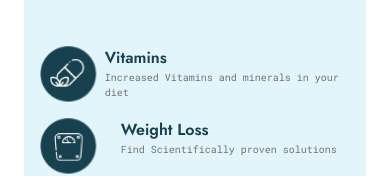
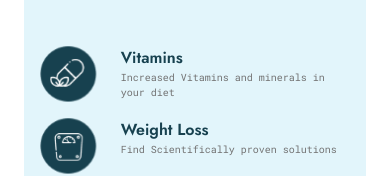
Before and after one commit to mightbegood12/ELBRIT_Landing_page, a Next.js app: page / in a window 390 px wide. Shown: the part 652-828 px from the top of the page. Built offline with nearby package versions, Linux system fonts and the light colour scheme.

Commit message:
[FIX] Responsiveness

```diff
--- a/src/app/page.jsx
+++ b/src/app/page.jsx
@@ -7,7 +7,7 @@ import Footer from "@/components/Footer";
 
 export default function Page() {
   return (
-    <div className="font-mono h-lvh relative scroll-smooth">
+    <div className="font-mono h-lvh relative overflow-x-hidden scroll-smooth">
       <Navbar />
       {/* Hero section  */}
       <div className="md:h-[130vh] lg:h-[140vh] mx-6 bg-[#E2F5FB] flex flex-col items-center mb-8 md:mb-0">
@@ -39,7 +39,7 @@ export default function Page() {
             </div>
           </div>
           <div className="flex flex-col md:flex-row lg:flex-col font-sans gap-4 p-4 lg:w-60 lg:pl-6">
-            <div className="flex flex-row gap-2 lg:gap-6">
+            <div className="flex flex-row gap-6">
               <img
                 src="/vitamins.svg"
                 alt="vitamins"
@@ -85,7 +85,7 @@ export default function Page() {
       </div>
       {/* Elements section */}
       <div className="flex flex-col items-center md:absolute md:top-[95vh] lg:top-[110vh] left-[12vw] mb-8 md:mb-0">
-        <div className="w-[80vw] lg:w-[75vw] bg-[#17414F] rounded-[80px] h-[150vh] md:h-[350px] lg:h-[500px] flex flex-col md:flex-row justify-center font-sans relative">
+        <div className="w-[80vw] lg:w-[75vw] bg-[#17414F] rounded-[80px] h-[1200px] md:h-[350px] lg:h-[500px] flex flex-col md:flex-row justify-center font-sans relative">
           <div className="md:grid flex flex-col md:grid-cols-3 justify-items-center text-white md:absolute md:-top-8 lg:-top-12 gap-4 lg:gap-40">
             <IconDisplay
               Title="Clinically Studied"
```
